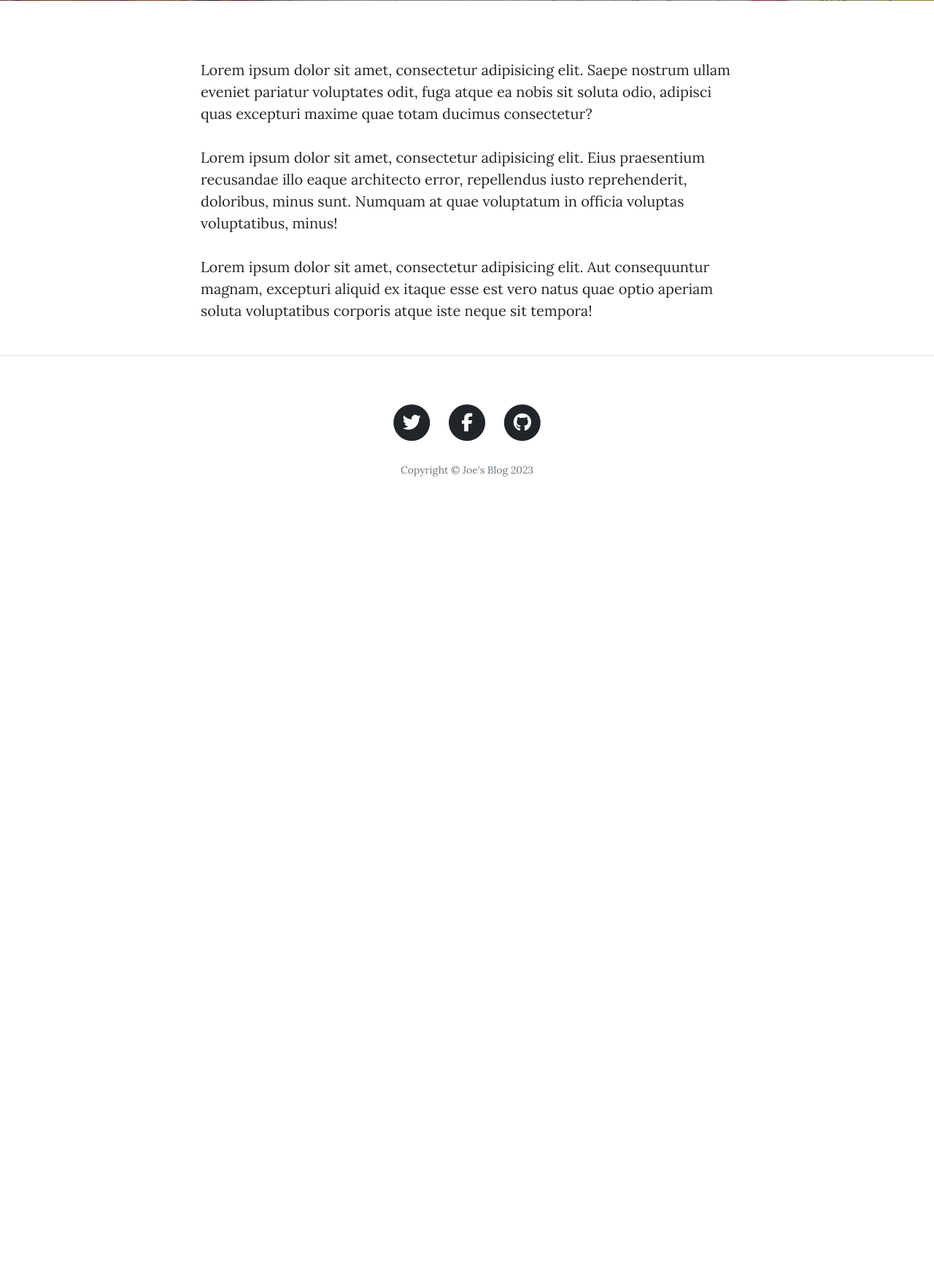
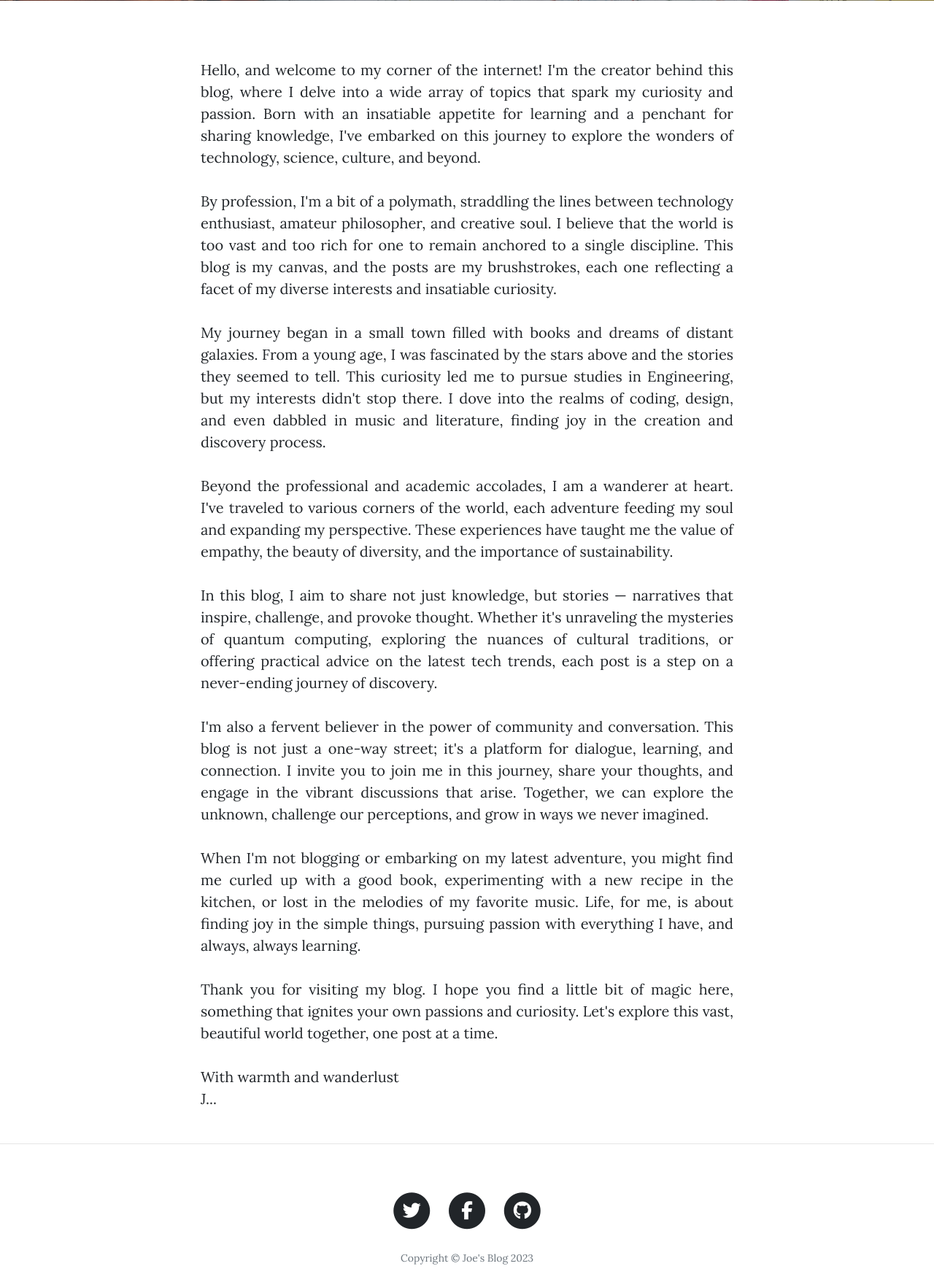
Before and after one commit to JoeUzo/Blog-with-Flask, a Flask app: page /about in a window 1280 px wide. Shown: the part 531-2292 px from the top of the page at 73% size. Before the commit the page ends 1184 px from the top, so only its background shows below. Run offline with Flask 3, Linux system fonts and the light colour scheme; some libraries are stand-ins or nearby versions.

Commit message:
Change to about.html

```diff
--- a/templates/about.html
+++ b/templates/about.html
@@ -18,10 +18,17 @@
   <!-- Main Content -->
   <div class="container">
     <div class="row">
-      <div class="col-lg-8 col-md-10 mx-auto">
-        <p>Lorem ipsum dolor sit amet, consectetur adipisicing elit. Saepe nostrum ullam eveniet pariatur voluptates odit, fuga atque ea nobis sit soluta odio, adipisci quas excepturi maxime quae totam ducimus consectetur?</p>
-        <p>Lorem ipsum dolor sit amet, consectetur adipisicing elit. Eius praesentium recusandae illo eaque architecto error, repellendus iusto reprehenderit, doloribus, minus sunt. Numquam at quae voluptatum in officia voluptas voluptatibus, minus!</p>
-        <p>Lorem ipsum dolor sit amet, consectetur adipisicing elit. Aut consequuntur magnam, excepturi aliquid ex itaque esse est vero natus quae optio aperiam soluta voluptatibus corporis atque iste neque sit tempora!</p>
+      <div class="col-lg-8 col-md-10 mx-auto" align="justify">
+        <p>Hello, and welcome to my corner of the internet! I'm the creator behind this blog, where I delve into a wide array of topics that spark my curiosity and passion. Born with an insatiable appetite for learning and a penchant for sharing knowledge, I've embarked on this journey to explore the wonders of technology, science, culture, and beyond.</p>
+        <p>By profession, I'm a bit of a polymath, straddling the lines between technology enthusiast, amateur philosopher, and creative soul. I believe that the world is too vast and too rich for one to remain anchored to a single discipline. This blog is my canvas, and the posts are my brushstrokes, each one reflecting a facet of my diverse interests and insatiable curiosity.</p>
+        <p>My journey began in a small town filled with books and dreams of distant galaxies. From a young age, I was fascinated by the stars above and the stories they seemed to tell. This curiosity led me to pursue studies in Engineering, but my interests didn't stop there. I dove into the realms of coding, design, and even dabbled in music and literature, finding joy in the creation and discovery process.</p>
+        <p>Beyond the professional and academic accolades, I am a wanderer at heart. I've traveled to various corners of the world, each adventure feeding my soul and expanding my perspective. These experiences have taught me the value of empathy, the beauty of diversity, and the importance of sustainability.</p>
+        <p>In this blog, I aim to share not just knowledge, but stories — narratives that inspire, challenge, and provoke thought. Whether it's unraveling the mysteries of quantum computing, exploring the nuances of cultural traditions, or offering practical advice on the latest tech trends, each post is a step on a never-ending journey of discovery.</p>
+        <p>I'm also a fervent believer in the power of community and conversation. This blog is not just a one-way street; it's a platform for dialogue, learning, and connection. I invite you to join me in this journey, share your thoughts, and engage in the vibrant discussions that arise. Together, we can explore the unknown, challenge our perceptions, and grow in ways we never imagined.</p>
+        <p>When I'm not blogging or embarking on my latest adventure, you might find me curled up with a good book, experimenting with a new recipe in the kitchen, or lost in the melodies of my favorite music. Life, for me, is about finding joy in the simple things, pursuing passion with everything I have, and always, always learning.</p>
+        <p>Thank you for visiting my blog. I hope you find a little bit of magic here, something that ignites your own passions and curiosity. Let's explore this vast, beautiful world together, one post at a time.</p>
+        <p>With warmth and wanderlust <br>J...</p>
+
       </div>
     </div>
   </div>
```
